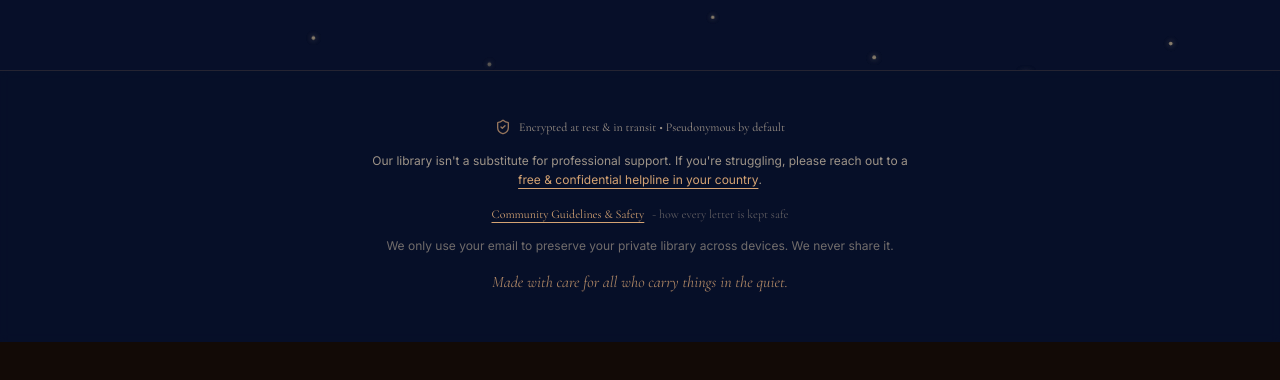
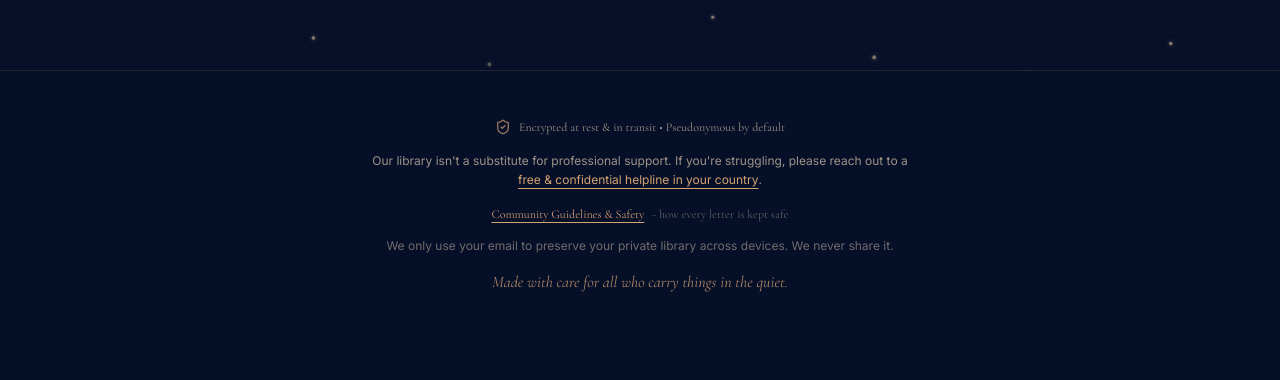
Before and after one commit to ylc27khushiwadhwani-sys/The-Diary-Project, a React (Vite) app: page / in a window 1280 px wide. Shown: the part 1156-1536 px from the top of the page. Before the commit the page ends 1498 px from the top, so only its background shows below. Built offline with nearby package versions, Linux system fonts and the light colour scheme; no server answers; a web font is replaced by a local one.

Commit message:
Keep landing footer readable above fixed garden

```diff
--- a/src/index.css
+++ b/src/index.css
@@ -2914,3 +2914,6 @@ html.light .lp-coffee .coffee-btn { background:linear-gradient(135deg,#fff9eb,#e
 @media(prefers-reduced-motion:reduce) {.book-fireflies i,.reading-books-unfold {animation:none !important}.book-fireflies i {opacity:.7}}
 .landing-garden-stem { flex-basis:6%; margin:0 -1.4%; }
 @media(max-width:640px) { .landing-garden-stem {flex-basis:16%;margin:0 -4%;} }
+/* Footer copy can scroll fully above the fixed decorative border. */
+body[data-view="landing"] footer { padding-bottom:180px; }
+@media(max-width:640px) {body[data-view="landing"] footer {padding-bottom:125px;}}
```
